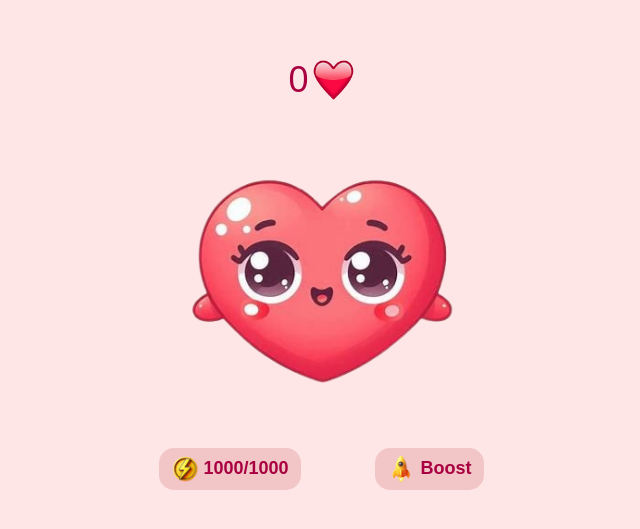
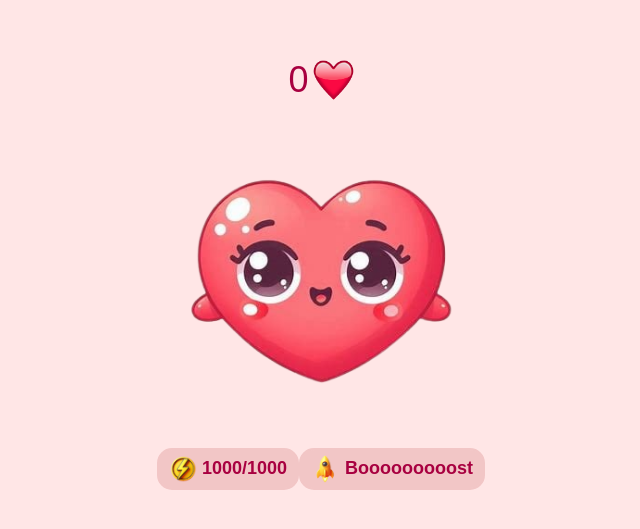
Before and after one commit to makaroshekkk/lovelycoin.github.io, a plain HTML site: page index.html in a window 1280 px wide. Shown: the part 111-640 px from the top of the page, without its empty margins (319-959 px from the left). Drawn offline with Linux system fonts and the light colour scheme.

Commit message:
Update index.html

```diff
--- a/index.html
+++ b/index.html
@@ -165,7 +165,7 @@
             </div>
             <div class="boost-counter" id="boostButton">
                 <img src="boost.png" alt="Boost">
-                <span>Boost</span>
+                <span>Booooooooost</span>
             </div>
         </div>
     </div>
```
